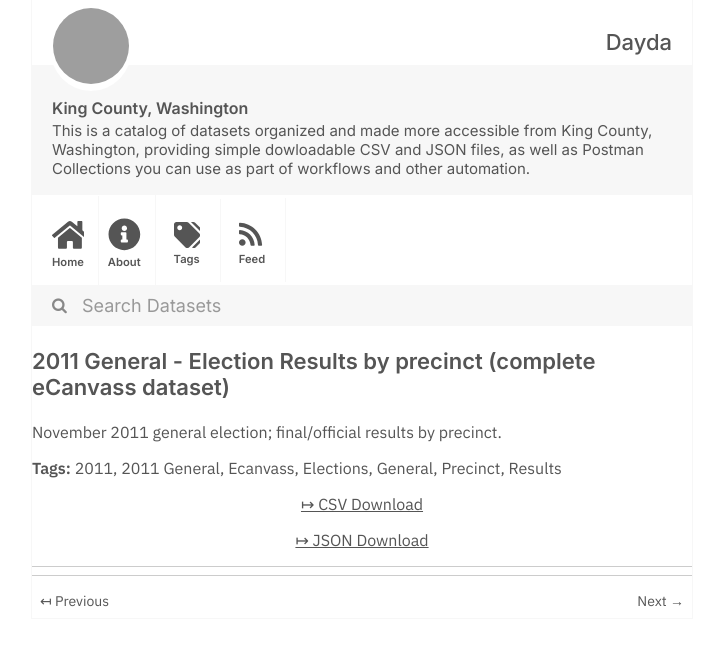
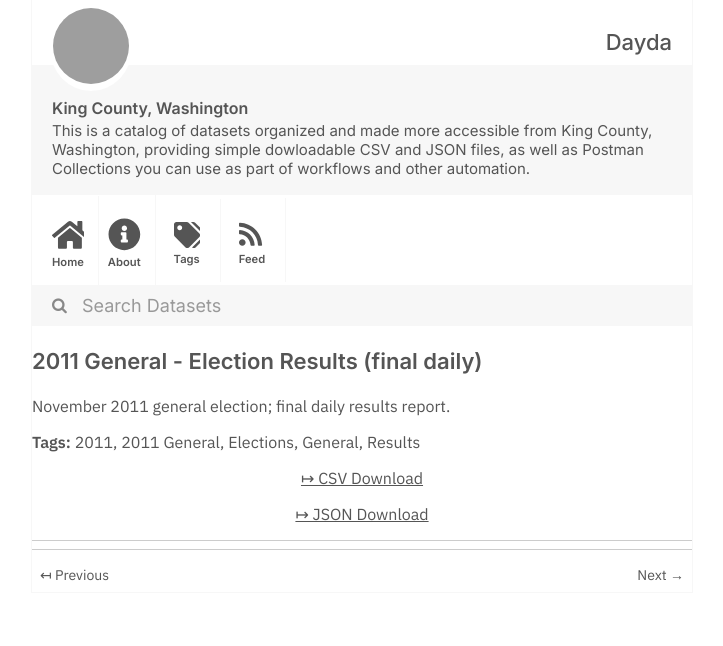
Before and after one commit to dayda-entities/king-county-washington, a Jekyll site: the page built from _posts/2020-11-10-2011-general-election-results-.md, in a window 1280 px wide, cut to the strip 0-646 px from the top of the page. Shown: the whole strip, without its empty margins (278-1001 px from the left). Built offline with Jekyll 4.4.1, drawn with Linux system fonts in a browser that asks for light colours; grey boxes are pictures that could not be loaded.

```diff
--- a/_posts/2020-11-10-2011-general-election-results-.md
+++ b/_posts/2020-11-10-2011-general-election-results-.md
@@ -1,22 +1,20 @@
 ---
-title: 2011 General - Election Results by precinct (complete eCanvass dataset)
-created: '2020-11-10T16:58:38.685208'
-modified: '2020-11-10T16:58:38.685219'
+title: 2011 General - Election Results (final daily)
+created: '2020-11-10T16:58:48.511887'
+modified: '2020-11-10T16:58:48.511897'
 state: active
 type: dataset
 tags:
   - '2011'
   - 2011 General
-  - Ecanvass
   - Elections
   - General
-  - Precinct
   - Results
 groups:
   - Local Government
-csv_url: 'https://data.kingcounty.gov/api/views/hgu2-qaye/rows.csv?accessType=DOWNLOAD'
-json_url: 'https://data.kingcounty.gov/api/views/hgu2-qaye/rows.json?accessType=DOWNLOAD'
+csv_url: 'https://data.kingcounty.gov/api/views/z3tv-8syp/rows.csv?accessType=DOWNLOAD'
+json_url: 'https://data.kingcounty.gov/api/views/z3tv-8syp/rows.json?accessType=DOWNLOAD'
 layout: post
 
 ---
-November 2011 general election; final/official results by precinct.
+November 2011 general election; final daily results report.
```
